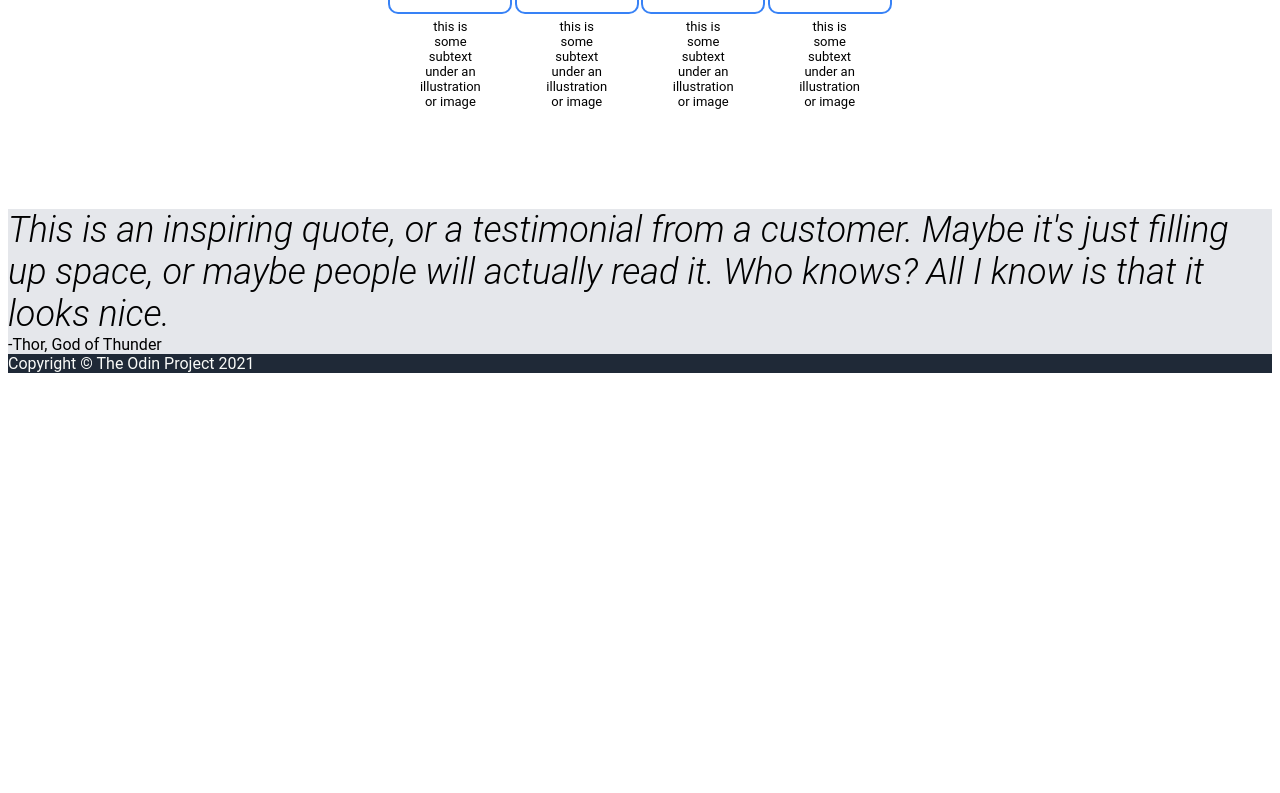
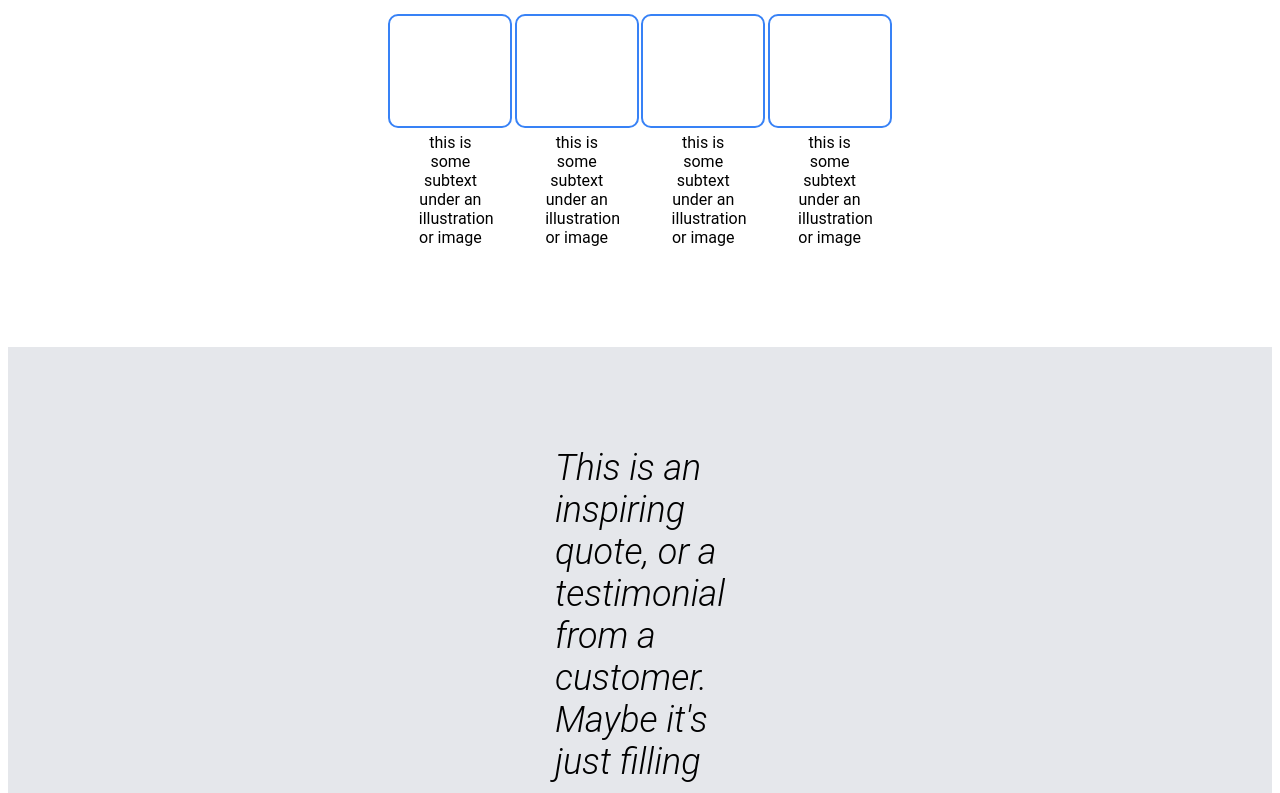
Before and after one commit to LiamKaufman/odin-landing-page, a plain HTML site: page index.html in a window 1280 px wide. Shown: the part 651-1444 px from the top of the page. Before the commit the page ends 1032 px from the top, so only its background shows below. Drawn offline with Linux system fonts and the light colour scheme.

Commit message:
Style Quote Section
Styled the quote section and changed some of filler text.

```diff
--- a/index.html
+++ b/index.html
@@ -19,7 +19,7 @@
 
         <div class = "hero">
             <div class = "herocontent">
-                <div class = "herotext">This website is awesome</div>
+                <div class = "herotext">Here's the introduction to this website</div>
                 <div class = "herosubtext">
                     This website has some subtext that goes here under the main title. It's a smaller font
                     and the color is lower contrast.
@@ -59,7 +59,7 @@
                 or maybe people will actually read it. Who knows? All I know is that it looks nice.
             </div>
             <div class = "quotename">
-                -Thor, God of Thunder
+                -John Smith
             </div>
         </div>
 
--- a/styles.css
+++ b/styles.css
@@ -22,6 +22,12 @@ a {
 
 .quote {
     background-color: #E5E7EB;
+    display: flex;
+    flex-direction: column;
+    justify-content: center;
+    align-items: center;
+    padding: 100px 550px;
+    gap: 10px;
 }
 
 .herotext {
@@ -50,6 +56,13 @@ button, .actionbox {
     font-size: 36px;
     font-style: italic;
     font-weight: 300;
+}
+
+.quotename {
+    align-self: flex-end;
+    font-size: 24px;
+    color: #1F2937;
+    font-weight: 900;
 }
 
 .header {
@@ -125,6 +138,6 @@ button {
 
 .infotext {
     text-align: center;
-    font-size: 13px;
+    font-size: 16px;
     width: 50%;
 }
```
